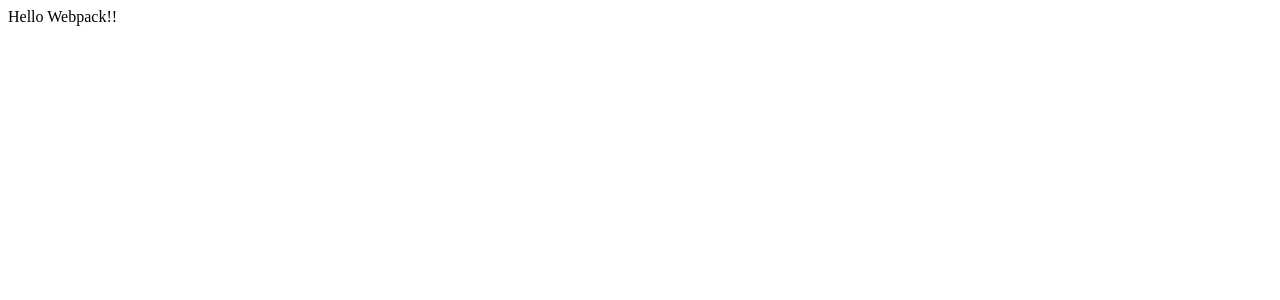
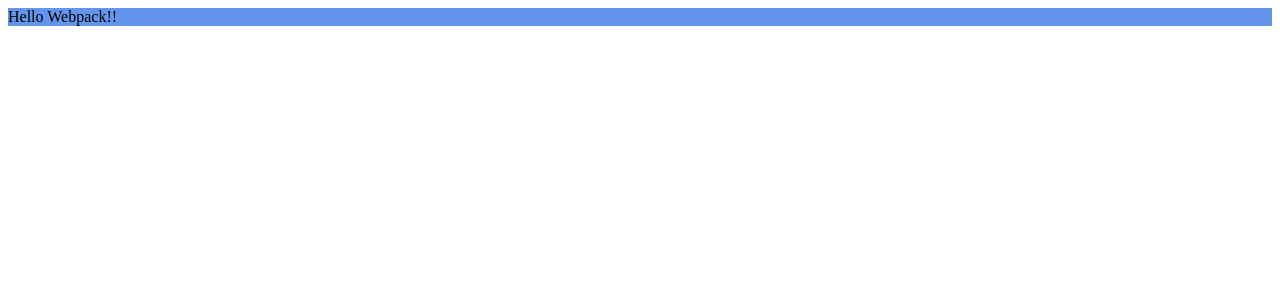
Before and after one commit to shinwonse/react-without-cra, a React app: page / in a window 1280 px wide. Shown: the top 300 px of the page. Built offline with nearby package versions, Linux system fonts and the light colour scheme.

Commit message:
feat: 샘플 스타일 파일 적용

```diff
--- a/src/App.js
+++ b/src/App.js
@@ -1,4 +1,5 @@
 import React from 'react';
+import './style.css';
 
 export default function App() {
   return <div>Hello Webpack!!</div>;
--- /dev/null
+++ b/src/style.css
@@ -0,0 +1,3 @@
+#app {
+  background-color: cornflowerblue;
+}
```
